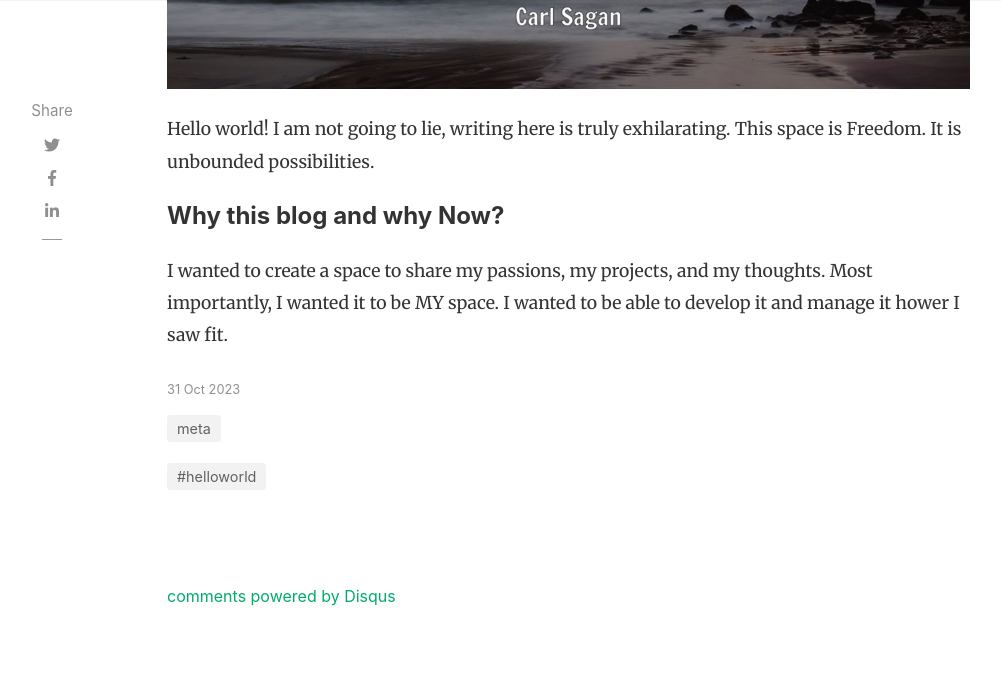
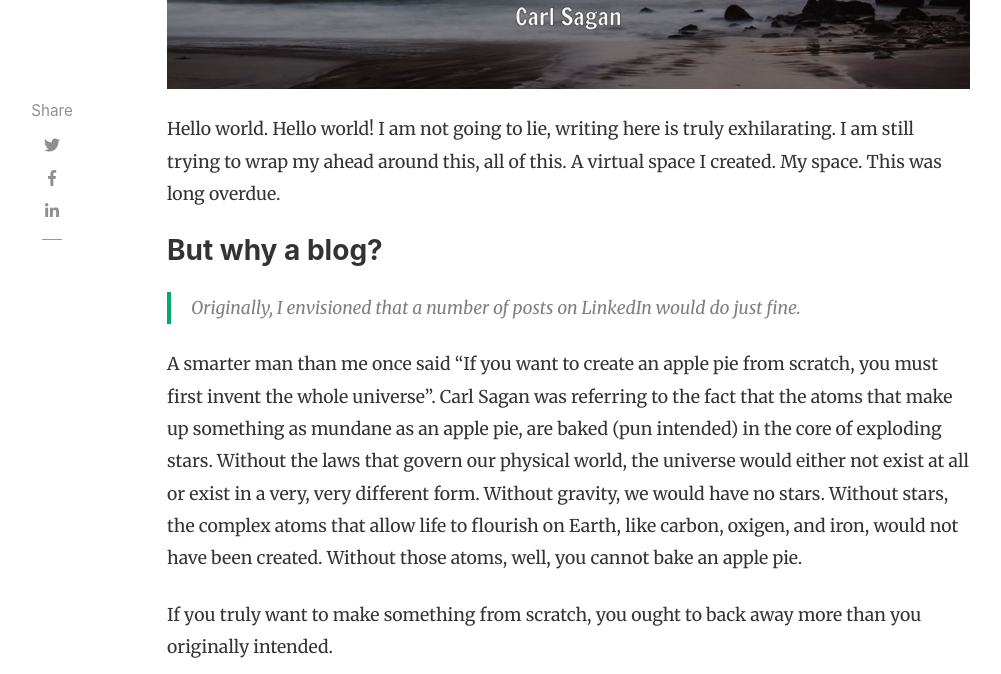
Before and after one commit to FMA350/FMA350.github.io, a Jekyll site: the page built from _posts/2023-10-31-hello-world.md, in a window 1280 px wide and 1400 px high, scrolled down 707 px, cut to the strip 0-674 px from the top of the window. Shown: the whole strip, without its empty margins (118-1119 px from the left). Built offline with Jekyll 4.4.1, drawn with Linux system fonts in a browser that asks for light colours; nearby versions of some CDN libraries; comment, search, counter and statistics services are not loaded; some of the changed text lies outside the part shown.

Commit message:
First Post

```diff
--- a/_posts/2023-10-31-hello-world.md
+++ b/_posts/2023-10-31-hello-world.md
@@ -11,9 +11,37 @@
 hidden: false
 ---
 
-Hello world! I am not going to lie, writing here is truly exhilarating. This space is Freedom. It is unbounded possibilities.
+Hello world.
+Hello world! I am not going to lie, writing here is truly exhilarating.
+I am still trying to wrap my ahead around this, all of this. A virtual space
+I created. My space. This was long overdue.
 
-#### Why this blog and why Now?
+### But why a blog?
 
-I wanted to create a space to share my passions, my projects, and my thoughts.
-Most importantly, I wanted it to be MY space. I wanted to be able to develop it and manage it hower I saw fit.
+> Originally, I envisioned that a number of posts on LinkedIn would do just fine.
+
+A smarter man than me once said "If you want to create an apple pie from scratch, you must first invent the whole universe".
+Carl Sagan was referring to the fact that the atoms that make up something as
+mundane as an apple pie, are baked (pun intended) in the core of exploding stars.
+Without the laws that govern our physical world, the universe would either not exist at all or exist in a very, very different form. Without gravity, we would have no stars.
+Without stars, the complex atoms that allow life to flourish on Earth, like carbon, oxigen, and iron, would not have been created. Without those atoms, well, you cannot bake an apple pie.
+
+If you truly want to make something from scratch, you ought to back away more than you originally intended.
+
+A few weeks ago, I obtained a copy of "Developing High-Frequency Trading Systems: Learn how to implement high-frequency trading from scratch with C++ or Java basics" by Romain Rossier, Sebastien Donadio, and Sourav Ghosh. What better way to learn the intricacies of the world of High Frequency Trading than to code a HFT system from scratch?
+I was emboldened, and I wanted to share the progress on the development as well as the difficulties and challenges faced while coding it. Originally, I envisioned that a number of posts on LinkedIn would do just fine.
+
+I embarked on the project, but fairly quickly, it became apparent that a system like that cannot exist in a vacuum. I needed to create a simulator first, with which my application could interact and trade.
+A few commits later, and I was ready for my first post.
+I wanted to describe the design choices I had made. I wanted images, I wanted graphs. I wanted... more than a post on LinkedIn could afford me.
+
+So, I had to back up again. I knew the time for a blog-this blog-had come.
+
+
+### Just for fun?
+
+So what is next? I want to document the highs and lows of developing a new HFT app and its ecosystem from scratch. That will be fun.
+But why stop there? There is space here for a lot more topics. In no particular order: tales from learning Mojo🔥, photos of the beautiful architecture of NYC, History bits and quotes.
+Again, it should be fun.
+
+Francesco
```
